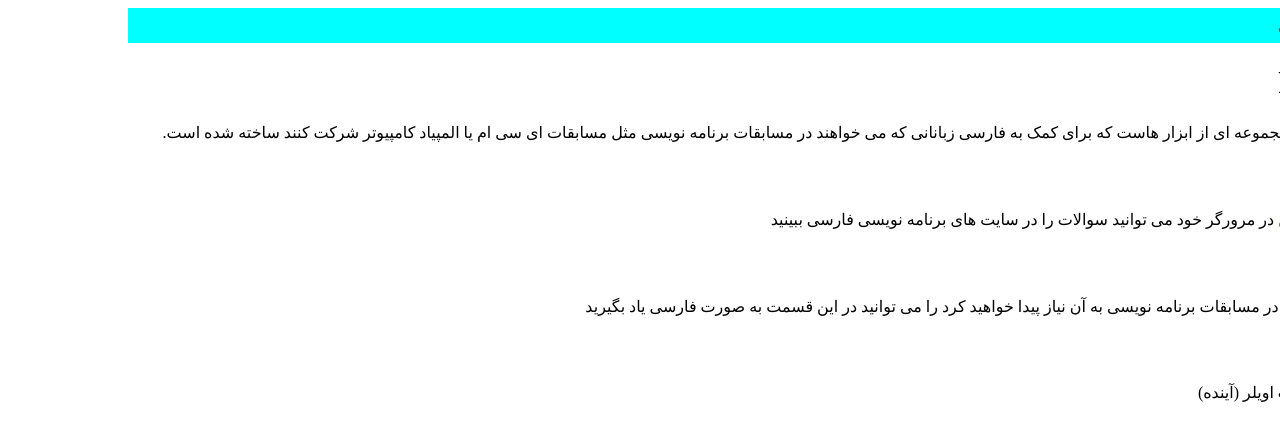
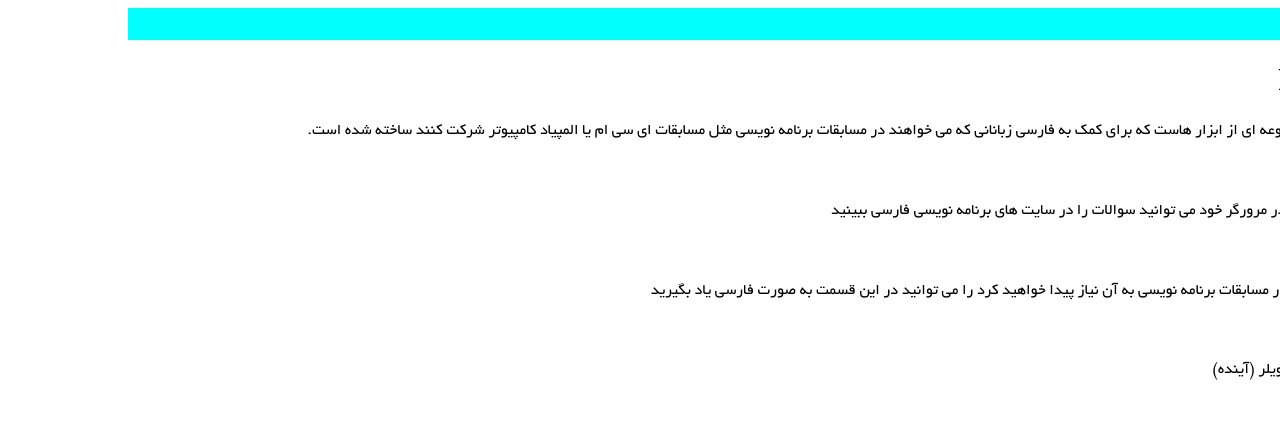
Before and after one commit to shaazzz/FarsiCP, a Jekyll site: the page built from index.md, in a window 1280 px wide. Shown: the top 441 px of the page. Built offline with Jekyll 4.4.1, drawn with Linux system fonts in a browser that asks for light colours; our own code applies the rules of GitHub Pages for plain Markdown files.

Commit message:
add font

```diff
--- a/_layouts/Default.html
+++ b/_layouts/Default.html
@@ -1,5 +1,14 @@
 <html>
   <head>
+    <style>
+        @font-face {
+          font-family: 'byekan';
+          src: URL('Yekan.ttf') format('truetype');
+        }
+      * {
+        font-family: 'byekan';
+      }
+    </style>
     <script type="text/x-mathjax-config"> MathJax.Hub.Config({ TeX: { equationNumbers: { autoNumber: "all" } } }); </script>
        <script type="text/x-mathjax-config">
          MathJax.Hub.Config({
```
